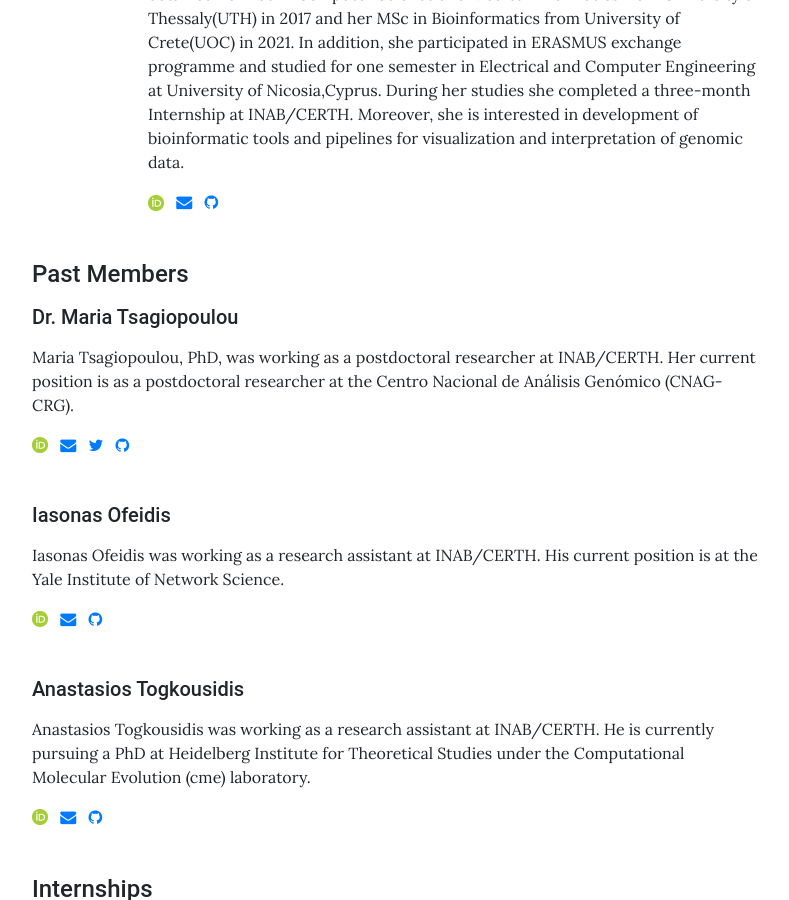
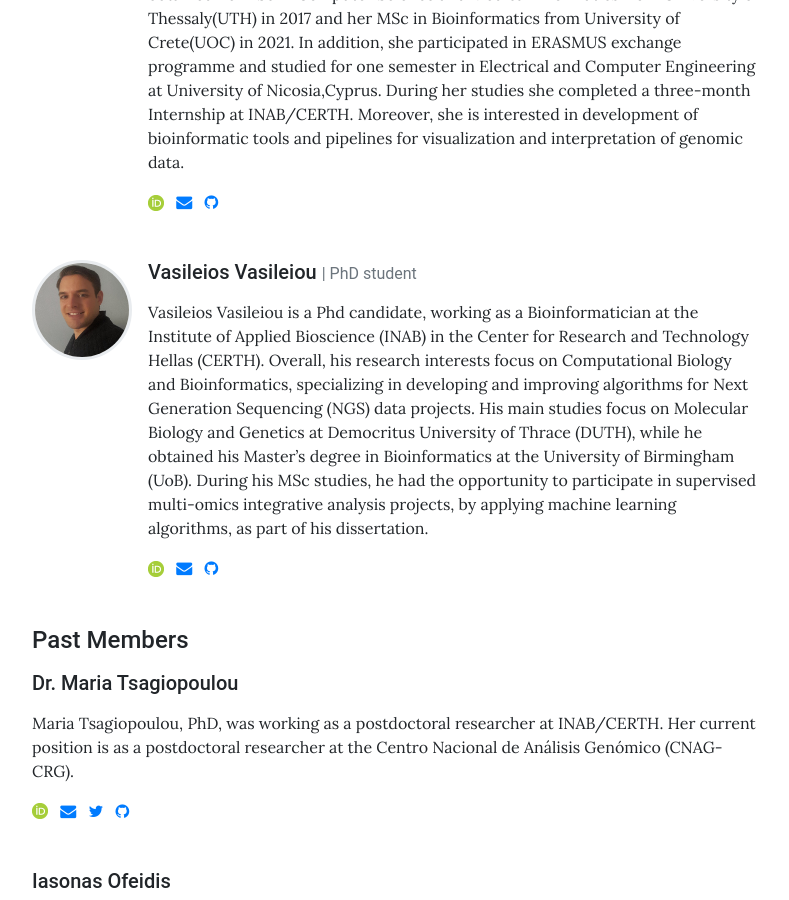
Before and after one commit to geogav/BiodataAnalysisGroup.github.io, a Jekyll site: the page built from pages/team.md, in a window 1280 px wide and 900 px high, scrolled down 2592 px. Shown: the whole window, without its empty margins (243-1032 px from the left). Built offline with Jekyll 4.4.1, drawn with Linux system fonts in a browser that asks for light colours.

Commit message:
Update team.yml

```diff
--- a/_data/team.yml
+++ b/_data/team.yml
@@ -54,3 +54,12 @@
   github: aspaor
   description: >
     Aspa Orfanou works as a research assistant at the Institute of Applied Biosciences(INAB) at the Center for Research and Technology Hellas(CERTH). She obtained her BSc in Computer Science and Medical Informatics from University of Thessaly(UTH) in 2017 and her MSc in Bioinformatics from University of Crete(UOC) in 2021. In addition, she participated in ERASMUS exchange programme and studied for one semester in Electrical and Computer Engineering at University of Nicosia,Cyprus. During her studies she completed a three-month Internship at INAB/CERTH. Moreover, she is interested in development of bioinformatic tools and pipelines for visualization and interpretation of genomic data.
+
+- name: Vasileios Vasileiou
+  role: PhD student
+  image: assets/img/team/vasileiou.jpg
+  orcid: 0000-0003-0145-033X
+  email: vasileioubill95@certh.gr
+  github: vasileioubill95
+  description: >
+    Vasileios Vasileiou is a Phd candidate, working as a Bioinformatician at the Institute of Applied Bioscience (INAB) in the Center for Research and Technology Hellas (CERTH). Overall, his research interests focus on Computational Biology and Bioinformatics, specializing in developing and improving algorithms for Next Generation Sequencing (NGS) data projects. His main studies focus on Molecular Biology and Genetics at Democritus University of Thrace (DUTH), while he obtained his Master’s degree in Bioinformatics at the University of Birmingham (UoB). During his MSc studies, he had the opportunity to participate in supervised multi-omics integrative analysis projects, by applying machine learning algorithms, as part of his dissertation.
```
